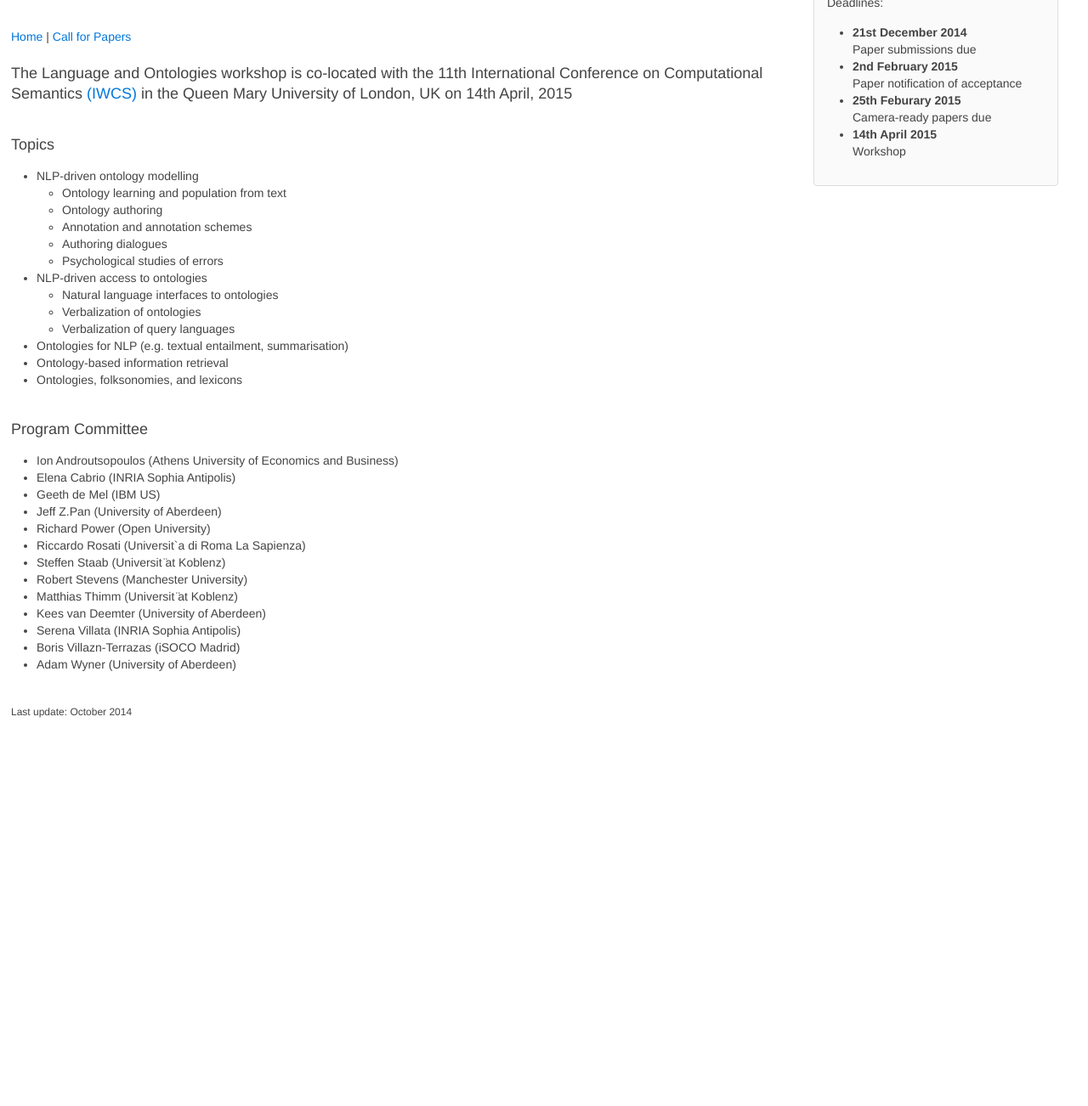
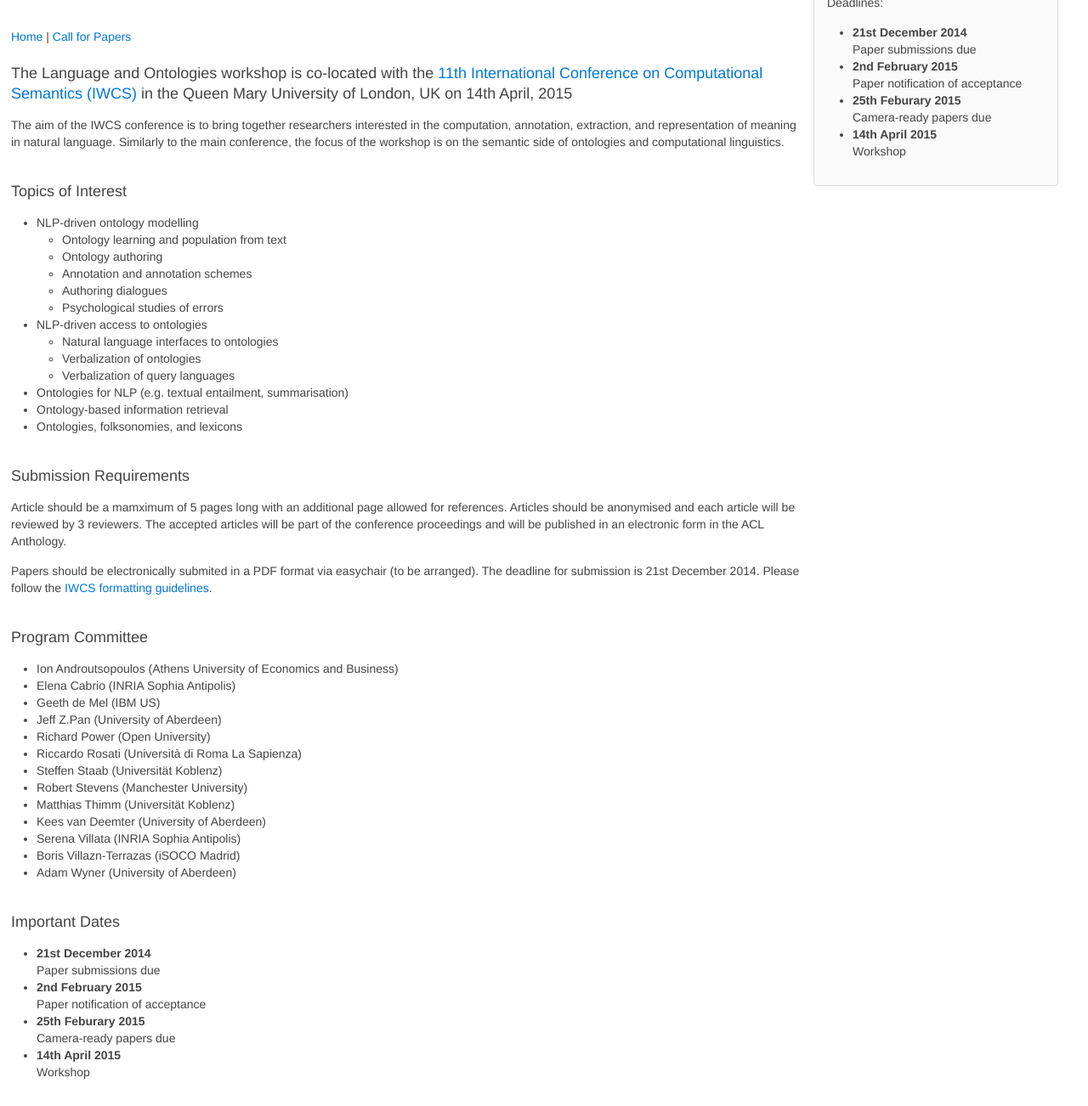
Before and after one commit to langandonto/langandonto.github.io, a plain HTML site: page cfp.html in a window 1280 px wide. Shown: the part 58-1360 px from the top of the page at 85% size. Before the commit the page ends 934 px from the top, so only its background shows below. Drawn offline with Linux system fonts and the light colour scheme.

Commit message:
Added more info to the CFP. Fixed some typos.

```diff
--- a/cfp.html
+++ b/cfp.html
@@ -33,14 +33,18 @@
 
   <section>
     <h3>The Language and Ontologies workshop is co-located with the
-      11th International Conference on Computational Semantics
-      <a href="http://iwcs2015.github.io">(IWCS)</a>
+      <a href="http://iwcs2015.github.io">
+      11th International Conference on Computational Semantics (IWCS)
+      </a>
       in the Queen Mary University of London, UK on 14th April, 2015
     </h3>
+    <p>
+      The aim of the IWCS conference is to bring together researchers interested in the computation, annotation, extraction, and representation of meaning in natural language. Similarly to the main conference, the focus of the workshop is on the semantic side of ontologies and computational linguistics.
+    </p>
   </section>
 
   <section>
-    <h3>Topics</h3>
+    <h3>Topics of Interest</h3>
     <p>
       <ul>
         <li>NLP-driven ontology modelling<br />
@@ -67,6 +71,15 @@
   </section>
 
   <section>
+    <h3>Submission Requirements</h3>
+    <p>
+      Article should be a mamximum of 5 pages long with an additional page allowed for references. Articles should be anonymised and each article will be reviewed by 3 reviewers. The accepted articles will be part of the conference proceedings and will be published in an electronic form in the ACL Anthology.
+    </p>
+    <p>
+      Papers should be electronically submited in a PDF format via easychair (to be arranged). The deadline for submission is 21st December 2014. Please follow the <a href="http://iwcs2015.github.io/instructions-for-authors.html">IWCS formatting guidelines</a>.
+  </section>
+
+  <section>
     <h3>Program Committee</h3>
     <ul>
       <li>Ion Androutsopoulos (Athens University of Economics and Business)</li>
@@ -74,16 +87,27 @@
       <li>Geeth de Mel (IBM US)</li>
       <li>Jeff Z.Pan (University of Aberdeen)</li>
       <li>Richard Power (Open University)</li>
-      <li>Riccardo Rosati (Universit`a di Roma La Sapienza)</li>
-      <li>Steffen Staab (Universit ̈at Koblenz)</li>
+      <li>Riccardo Rosati (Università di Roma La Sapienza)</li>
+      <li>Steffen Staab (Universität Koblenz)</li>
       <li>Robert Stevens (Manchester University)</li>
-      <li>Matthias Thimm (Universit ̈at Koblenz)</li>
+      <li>Matthias Thimm (Universität Koblenz)</li>
       <li>Kees van Deemter (University of Aberdeen)</li>
       <li>Serena Villata (INRIA Sophia Antipolis)</li>
       <li>Boris Villazn-Terrazas (iSOCO Madrid)</li>
       <li>Adam Wyner (University of Aberdeen)</li>
     </ul>
   </section>
+
+  <section>
+    <h3>Important Dates</h3>
+    <ul>
+      <li><strong>21st December 2014</strong><br /> Paper submissions due</li>
+      <li><strong>2nd February 2015</strong><br />Paper notification of acceptance</li>
+      <li><strong>25th Feburary 2015</strong><br />Camera-ready papers due</li>
+      <li><strong>14th April 2015</strong><br />Workshop</li>
+    </ul>
+  </section>
+
   <footer>
     <p>Last update: October 2014</p>
   </footer>
```
Also changed, not shown: index.html (+3 -3 lines).
